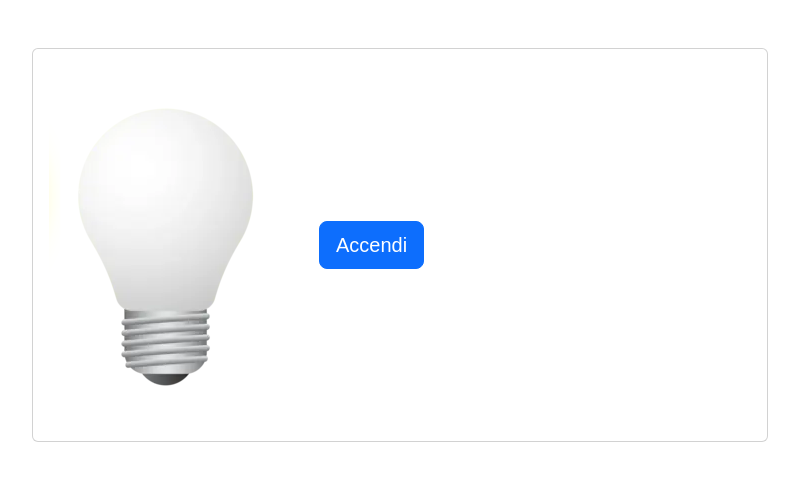
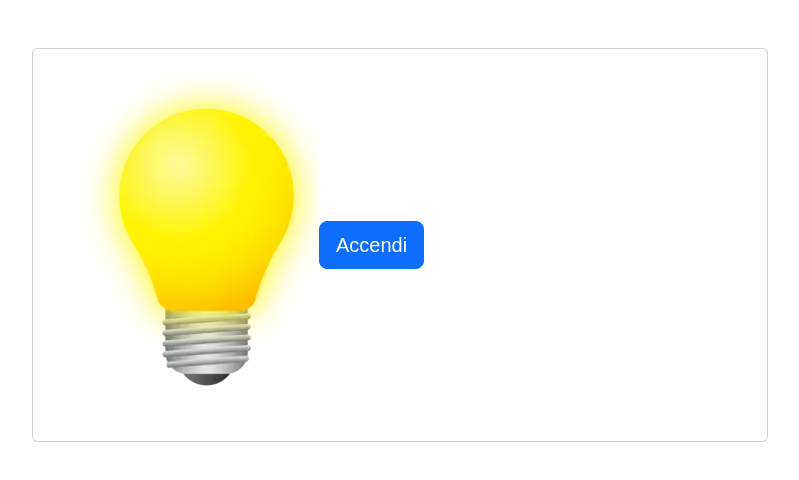
Before and after one commit to luigi-giordano/js-dom-1, a plain HTML site: page index.html in a window 1280 px wide. Both pictures are taken after a click on the button "Accendi". Shown: the whole page, without its empty margins (240-1039 px from the left). Drawn offline with nearby package versions, Linux system fonts and the light colour scheme.

Commit message:
consegna completed

```diff
--- a/index.html
+++ b/index.html
@@ -18,7 +18,7 @@
         <div class="col-md-8">
             <div class="card p-3 d-flex flex-row align-items-center">
                 <img src="./img/white_lamp.png" class="img-fluid rounded" alt="Lampadina spenta">
-                <img src="./img/yellow_lamp.png" class="img-fluid hide rounded" alt="Lampadina accesa">
+                <img src="./img/yellow_lamp.png" id="on" class="img-fluid hide rounded" alt="Lampadina accesa">
                 <button class="btn btn-lg btn-primary">Accendi</button>
             </div>
         </div>
--- a/script.js
+++ b/script.js
@@ -1,6 +1,9 @@
-const immagineLampadina = document.querySelector('.img-fluid');
+const immagineLampadinaSpenta = document.querySelector('.img-fluid');
+const immagineLampadinaAccesa = document.getElementById('on');
 const bottoneLampadina = document.querySelector('.btn');
 
+
 bottoneLampadina.addEventListener('click', () =>{
-  target.innerHTML =
+  immagineLampadinaAccesa.classList.toggle('hide');
+  immagineLampadinaSpenta.classList.toggle('hide');
 })
```
